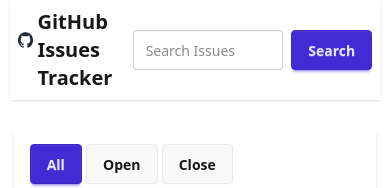
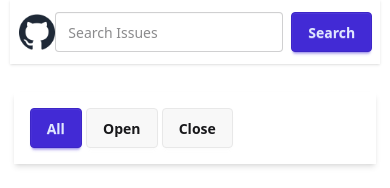
Before and after one commit to Alfazu4167/GitHub-Issues-Tracker, a plain HTML site: page home.html in a window 390 px wide. Shown: the top 188 px of the page. Drawn offline with nearby package versions, Linux system fonts and the light colour scheme; no server answers.

Commit message:
Navbar responsiveness for mobile devices

```diff
--- a/home.html
+++ b/home.html
@@ -15,14 +15,24 @@
     <link rel="stylesheet" href="https://cdnjs.cloudflare.com/ajax/libs/font-awesome/7.0.1/css/all.min.css"
         integrity="sha512-2SwdPD6INVrV/lHTZbO2nodKhrnDdJK9/kg2XD1r9uGqPo1cUbujc+IYdlYdEErWNu69gVcYgdxlmVmzTWnetw=="
         crossorigin="anonymous" referrerpolicy="no-referrer" />
+
+    <style>
+        @media screen and (max-width: 572px) {
+            #logoText {
+                display: none;
+            }
+        }
+    </style>
 </head>
 
 <body>
     <header class="w-[95%] mx-auto">
-        <div class="navbar bg-base-100 shadow-sm">
-            <div class="flex-1 flex items-center gap-1">
-                <div class="w-[36px] h-[36px]"><img src="./assets/github-logo.png" alt=""></div>
-                <a class="text-xl font-bold">GitHub Issues Tracker</a>
+        <div class="navbar bg-base-100 shadow-sm ">
+            <div class="flex-1 flex flex-col md:flex-row items-center gap-1">
+                <div class="w-[36px] h-[36px]"><img src="./assets/github-logo.png" alt="">
+                    <h3 id="logoText" class="text-xl font-bold">GitHub Issues Tracker</h3>
+                </div>
+
             </div>
             <div class="flex gap-2">
                 <input id="searchInput" type="text" placeholder="Search Issues"
```
